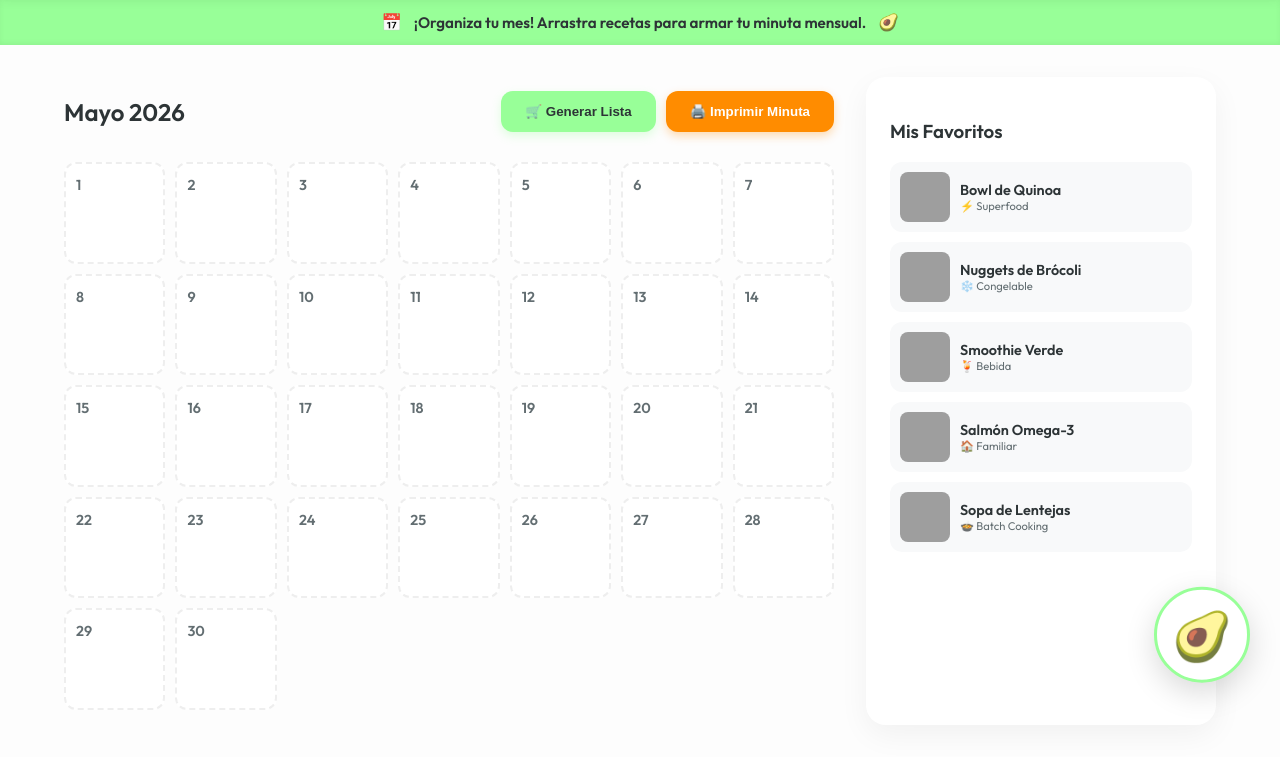
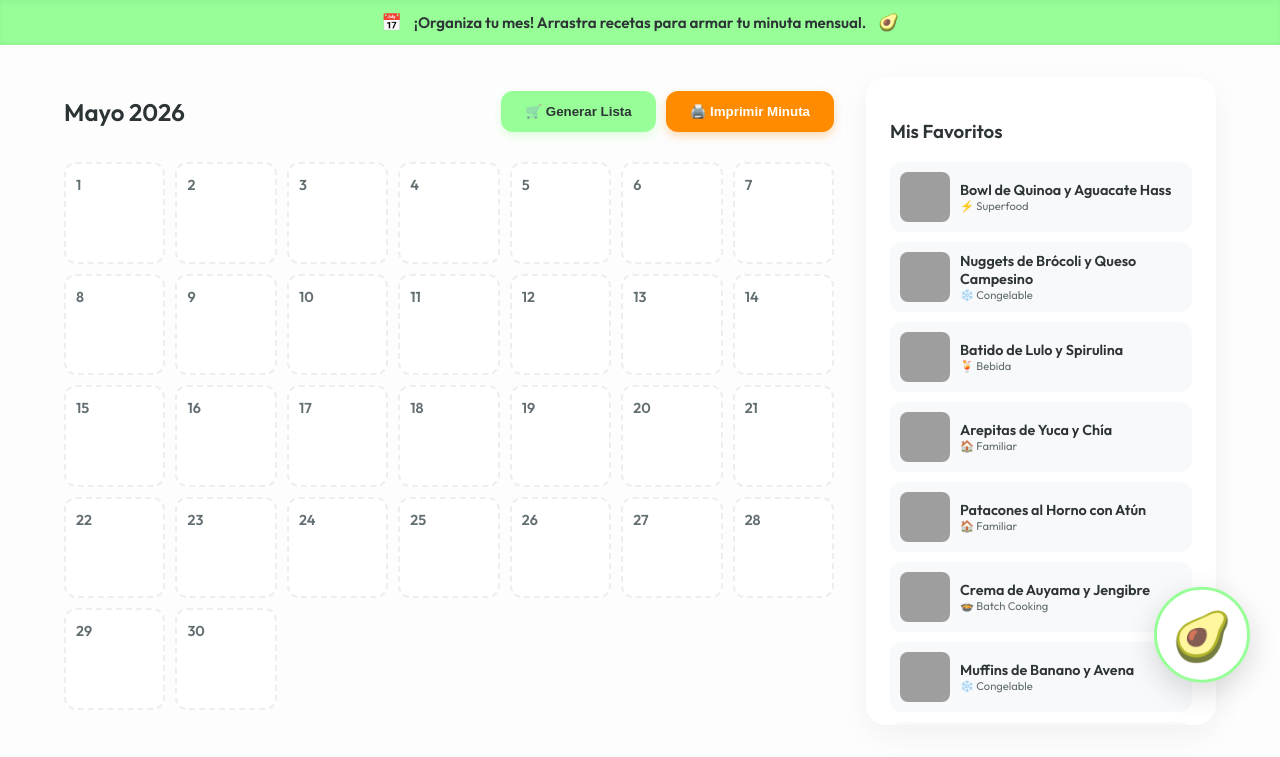
Before and after one commit to emicoralbe-hash/SuperLoncheras, a FastAPI app: page /planner in a window 1280 px wide. Shown: the part 84-841 px from the top of the page. Run offline with FastAPI, Linux system fonts and the light colour scheme; grey boxes are pictures that could not be loaded.

Commit message:
Add files via upload

```diff
--- a/app.py
+++ b/app.py
@@ -16,98 +16,283 @@ templates = Jinja2Templates(directory="templates")
 RECETAS = [
     {
         "id": 1,
-        "nombre": "Bowl de Quinoa",
+        "nombre": "Bowl de Quinoa y Aguacate Hass",
         "img": "https://images.unsplash.com/photo-1546069901-ba9599a7e63c",
         "tag": "⚡ Superfood",
         "ingredientes": [
-            {"item": "Quinoa", "cant": "1/2 taza", "cat": "Granos"},
-            {"item": "Arándanos", "cant": "1/4 taza", "cat": "Frutas"},
+            {"item": "Quinoa de Boyacá", "cant": "1/2 taza", "cat": "Granos"},
+            {"item": "Aguacate Hass", "cant": "1/2 unidad", "cat": "Frutas"},
             {"item": "Chía", "cant": "1 cda", "cat": "Superalimentos"}
         ],
         "alergias": [],
-        "pasos": [
-            "Lavar la quinoa bajo el grifo hasta que el agua salga limpia.",
-            "Cocinar la quinoa con el doble de agua por 15 minutos.",
-            "Mezclar con los arándanos y las semillas de chía en un bowl.",
-            "Acompañar con un poco de miel si se desea."
-        ],
-        "video_url": "v6YREv0t2rU" # ID de ejemplo de YouTube
+        "pasos": ["Cocinar la quinoa", "Picar el aguacate en cubos", "Mezclar todo en un bowl"],
+        "video_url": "v6YREv0t2rU"
     },
     {
         "id": 2,
-        "nombre": "Nuggets de Brócoli",
+        "nombre": "Nuggets de Brócoli y Queso Campesino",
         "img": "https://images.unsplash.com/photo-1541832676-9b763b0239ab",
         "tag": "❄️ Congelable",
         "ingredientes": [
-            {"item": "Brócoli", "cant": "1 cabeza", "cat": "Verduras"},
-            {"item": "Huevo", "cant": "1 unidad", "cat": "Proteínas"},
-            {"item": "Queso Parmesano", "cant": "1/2 taza", "cat": "Lácteos"}
+            {"item": "Brócoli fresco", "cant": "1 cabeza", "cat": "Verduras"},
+            {"item": "Queso Campesino", "cant": "100g", "cat": "Lácteos"},
+            {"item": "Huevo", "cant": "1 unidad", "cat": "Proteínas"}
         ],
         "alergias": ["Lácteos", "Huevo"],
-        "pasos": [
-            "Rallar el brócoli crudo finamente.",
-            "Mezclar con el huevo batido y el queso parmesano.",
-            "Formar pequeñas bolitas y aplastarlas en una bandeja de horno.",
-            "Hornear a 200°C por 15-20 minutos hasta que doren."
-        ],
+        "pasos": ["Rallar el brócoli", "Mezclar con queso y huevo", "Hornear por 15 min"],
         "video_url": "Y90G7_qC5_k"
     },
     {
         "id": 3,
-        "nombre": "Smoothie Verde",
+        "nombre": "Batido de Lulo y Spirulina",
         "img": "https://images.unsplash.com/photo-1505253716362-afaea1d3d1af",
         "tag": "🍹 Bebida",
         "ingredientes": [
-            {"item": "Espinaca", "cant": "1 puñado", "cat": "Verduras"},
-            {"item": "Manzana Verde", "cant": "1 unidad", "cat": "Frutas"},
-            {"item": "Spirulina", "cant": "1 cdta", "cat": "Superalimentos"}
+            {"item": "Lulo maduro", "cant": "2 unidades", "cat": "Frutas"},
+            {"item": "Spirulina", "cant": "1 cdta", "cat": "Superalimentos"},
+            {"item": "Agua de Coco", "cant": "1 taza", "cat": "Bebidas"}
         ],
         "alergias": [],
-        "pasos": [
-            "Lavar bien las espinacas y la manzana.",
-            "Cortar la manzana en trozos eliminando el corazón.",
-            "Licuar todos los ingredientes con un poco de agua o agua de coco.",
-            "Servir inmediatamente para aprovechar los nutrientes."
-        ],
+        "pasos": ["Licuar el lulo con agua de coco", "Añadir spirulina", "Servir frío"],
         "video_url": "2v1rXvS-8p8"
     },
     {
         "id": 4,
-        "nombre": "Salmón Omega-3",
-        "img": "https://images.unsplash.com/photo-1512621776951-a57141f2eefd",
+        "nombre": "Arepitas de Yuca y Chía",
+        "img": "https://images.unsplash.com/photo-1599121174707-1304977123a0",
         "tag": "🏠 Familiar",
         "ingredientes": [
-            {"item": "Salmón", "cant": "200g", "cat": "Proteínas"},
-            {"item": "Espárragos", "cant": "1 manojo", "cat": "Verduras"},
-            {"item": "Limón", "cant": "1 unidad", "cat": "Frutas"}
+            {"item": "Yuca cocida", "cant": "2 tazas", "cat": "Tubérculos"},
+            {"item": "Semillas de Chía", "cant": "1 cda", "cat": "Superalimentos"},
+            {"item": "Sal rosada", "cant": "al gusto", "cat": "Especias"}
         ],
-        "alergias": ["Pescado"],
-        "pasos": [
-            "Sellar el salmón en una sartén caliente con poco aceite.",
-            "Añadir los espárragos a la misma sartén.",
-            "Cocinar por 4 minutos de cada lado.",
-            "Terminar con jugo de limón fresco y una pizca de sal."
-        ],
-        "video_url": "b8lXh0m0Lp4"
+        "alergias": [],
+        "pasos": ["Masar la yuca cocida", "Agregar chía", "Asar en sartén hasta dorar"],
+        "video_url": "v_KjT-vP0lE"
     },
     {
         "id": 5,
-        "nombre": "Sopa de Lentejas",
-        "img": "https://images.unsplash.com/photo-1547592166-23ac45744acd",
+        "nombre": "Patacones al Horno con Atún",
+        "img": "https://images.unsplash.com/photo-1626074353765-517a681e40be",
+        "tag": "🏠 Familiar",
+        "ingredientes": [
+            {"item": "Plátano Verde", "cant": "2 unidades", "cat": "Frutas"},
+            {"item": "Atún en agua", "cant": "1 lata", "cat": "Proteínas"},
+            {"item": "Tomate y Cebolla", "cant": "para el hogao", "cat": "Verduras"}
+        ],
+        "alergias": ["Pescado"],
+        "pasos": ["Hacer patacones", "Hornear para que queden crocantes", "Poner atún encima"],
+        "video_url": "H4Ym_M7H-4M"
+    },
+    {
+        "id": 6,
+        "nombre": "Crema de Auyama y Jengibre",
+        "img": "https://images.unsplash.com/photo-1476718406336-bb5a9690ee2a",
         "tag": "🍲 Batch Cooking",
         "ingredientes": [
-            {"item": "Lentejas", "cant": "1 taza", "cat": "Legumbres"},
-            {"item": "Zanahoria", "cant": "2 unidades", "cat": "Verduras"},
-            {"item": "Kale", "cant": "1 puñado", "cat": "Verduras"}
+            {"item": "Auyama picada", "cant": "500g", "cat": "Verduras"},
+            {"item": "Jengibre rallado", "cant": "1 cdta", "cat": "Especias"},
+            {"item": "Leche de Coco", "cant": "1/2 taza", "cat": "Bebidas"}
         ],
-        "congelado_tips": "Dura hasta 3 meses. Descongelar en refrigeración 24h antes.",
         "alergias": [],
-        "pasos": [
-            "Sofreír la zanahoria picada.",
-            "Añadir las lentejas y cubrir con agua o caldo de verduras.",
-            "Cocinar a fuego lento por 30 minutos.",
-            "Añadir el kale picado al final y dejar reposar 5 minutos."
-        ]
+        "pasos": ["Cocinar auyama con jengibre", "Licuar con leche de coco", "Salpimentar"],
+        "video_url": "K8_wWp3vC0E"
+    },
+    {
+        "id": 7,
+        "nombre": "Muffins de Banano y Avena",
+        "img": "https://images.unsplash.com/photo-1558961359-1d99283f085c",
+        "tag": "❄️ Congelable",
+        "ingredientes": [
+            {"item": "Banano maduro", "cant": "3 unidades", "cat": "Frutas"},
+            {"item": "Avena en hojuelas", "cant": "2 tazas", "cat": "Granos"},
+            {"item": "Canela", "cant": "1 cdta", "cat": "Especias"}
+        ],
+        "alergias": [],
+        "pasos": ["Aplastar bananos", "Mezclar con avena", "Hornear 20 min"],
+        "video_url": "fL-z7_x_O-I"
+    },
+    {
+        "id": 8,
+        "nombre": "Ensalada de Frijol Negro y Maíz",
+        "img": "https://images.unsplash.com/photo-1512621776951-a57141f2eefd",
+        "tag": "🥗 Saludable",
+        "ingredientes": [
+            {"item": "Frijol Negro cocido", "cant": "1 taza", "cat": "Legumbres"},
+            {"item": "Maíz tierno", "cant": "1/2 taza", "cat": "Granos"},
+            {"item": "Cilantro", "cant": "un manojo", "cat": "Verduras"}
+        ],
+        "alergias": [],
+        "pasos": ["Mezclar frijoles y maíz", "Añadir limón y cilantro", "Refrigerar antes de servir"],
+        "video_url": "vY_KjT-vP0lE"
+    },
+    {
+        "id": 9,
+        "nombre": "Arroz con Pollo y Verduras",
+        "img": "https://images.unsplash.com/photo-1512058560366-cd24295980c7",
+        "tag": "🏠 Familiar",
+        "ingredientes": [
+            {"item": "Arroz blanco", "cant": "1 taza", "cat": "Granos"},
+            {"item": "Pollo desmechado", "cant": "1 pechuga", "cat": "Proteínas"},
+            {"item": "Arveja y Zanahoria", "cant": "1/2 taza", "cat": "Verduras"}
+        ],
+        "alergias": [],
+        "pasos": ["Cocinar arroz con verduras", "Añadir pollo", "Mezclar bien"],
+        "video_url": "vY_KjT-vP0lE"
+    },
+    {
+        "id": 10,
+        "nombre": "Sopa de Guineo (Banano Verde)",
+        "img": "https://images.unsplash.com/photo-1547592166-23ac45744acd",
+        "tag": "🍲 Tradicional",
+        "ingredientes": [
+            {"item": "Guineo verde", "cant": "4 unidades", "cat": "Frutas"},
+            {"item": "Carne de res para sopa", "cant": "250g", "cat": "Proteínas"},
+            {"item": "Cilantro y Cebolla", "cant": "al gusto", "cat": "Verduras"}
+        ],
+        "alergias": [],
+        "pasos": ["Picar guineo en cuadritos", "Cocinar con carne y aliños", "Servir caliente"],
+        "video_url": "vY_KjT-vP0lE"
+    },
+    {
+        "id": 11,
+        "nombre": "Jugo de Guayaba y Avena",
+        "img": "https://images.unsplash.com/photo-1621506289937-a8e4df240d0b",
+        "tag": "🍹 Bebida",
+        "ingredientes": [
+            {"item": "Guayaba madura", "cant": "3 unidades", "cat": "Frutas"},
+            {"item": "Avena en polvo", "cant": "2 cdas", "cat": "Granos"},
+            {"item": "Panela rallada", "cant": "1 cda", "cat": "Endulzantes"}
+        ],
+        "alergias": [],
+        "pasos": ["Licuar guayaba con avena", "Colar si se desea", "Endulzar con panela"],
+        "video_url": "vY_KjT-vP0lE"
+    },
+    {
+        "id": 12,
+        "nombre": "Tortilla de Espinaca y Champiñones",
+        "img": "https://images.unsplash.com/photo-1525351484163-7529414344d8",
+        "tag": "🍳 Desayuno",
+        "ingredientes": [
+            {"item": "Huevo", "cant": "2 unidades", "cat": "Proteínas"},
+            {"item": "Espinaca baby", "cant": "1 taza", "cat": "Verduras"},
+            {"item": "Champiñones", "cant": "1/2 taza", "cat": "Verduras"}
+        ],
+        "alergias": ["Huevo"],
+        "pasos": ["Batir huevos", "Añadir espinaca y champiñones", "Cocinar en sartén"],
+        "video_url": "vY_KjT-vP0lE"
+    },
+    {
+        "id": 13,
+        "nombre": "Lentejas con Chorizo de Ternera",
+        "img": "https://images.unsplash.com/photo-1547592166-23ac45744acd",
+        "tag": "🍲 Familiar",
+        "ingredientes": [
+            {"item": "Lentejas Pardinas", "cant": "1 taza", "cat": "Legumbres"},
+            {"item": "Chorizo de Ternera", "cant": "2 unidades", "cat": "Proteínas"},
+            {"item": "Papa picada", "cant": "1 unidad", "cat": "Tubérculos"}
+        ],
+        "alergias": [],
+        "pasos": ["Cocinar lentejas con papa", "Añadir chorizo picado", "Hacer un buen hogao"],
+        "video_url": "vY_KjT-vP0lE"
+    },
+    {
+        "id": 14,
+        "nombre": "Salpicón de Frutas Tropicales",
+        "img": "https://images.unsplash.com/photo-1490818387583-1baba5e638af",
+        "tag": "🍹 Bebida",
+        "ingredientes": [
+            {"item": "Papaya y Melón", "cant": "1 taza", "cat": "Frutas"},
+            {"item": "Banano", "cant": "1 unidad", "cat": "Frutas"},
+            {"item": "Jugo de Naranja", "cant": "2 tazas", "cat": "Frutas"}
+        ],
+        "alergias": [],
+        "pasos": ["Picar frutas en cubos", "Mezclar con jugo de naranja", "Servir bien frío"],
+        "video_url": "vY_KjT-vP0lE"
+    },
+    {
+        "id": 15,
+        "nombre": "Tostadas de Masa Madre con Tomate",
+        "img": "https://images.unsplash.com/photo-1525351484163-7529414344d8",
+        "tag": "🍳 Desayuno",
+        "ingredientes": [
+            {"item": "Pan de Masa Madre", "cant": "2 tajadas", "cat": "Granos"},
+            {"item": "Tomate cherry", "cant": "1/2 taza", "cat": "Verduras"},
+            {"item": "Aceite de Oliva", "cant": "1 cda", "cat": "Grasas"}
+        ],
+        "alergias": ["Gluten"],
+        "pasos": ["Tostar el pan", "Poner tomate y aceite encima", "Salpimentar"],
+        "video_url": "vY_KjT-vP0lE"
+    },
+    {
+        "id": 16,
+        "nombre": "Pancakes de Avena y Arándanos",
+        "img": "https://images.unsplash.com/photo-1528452632967-2d43a6d599a7",
+        "tag": "🍳 Desayuno",
+        "ingredientes": [
+            {"item": "Avena molida", "cant": "1 taza", "cat": "Granos"},
+            {"item": "Huevo", "cant": "1 unidad", "cat": "Proteínas"},
+            {"item": "Arándanos frescos", "cant": "1/4 taza", "cat": "Frutas"}
+        ],
+        "alergias": ["Huevo"],
+        "pasos": ["Licuar ingredientes", "Cocinar en sartén", "Servir con miel"],
+        "video_url": "vY_KjT-vP0lE"
+    },
+    {
+        "id": 17,
+        "nombre": "Caldo de Costilla Levanta Muertos",
+        "img": "https://images.unsplash.com/photo-1547592166-23ac45744acd",
+        "tag": "🍲 Tradicional",
+        "ingredientes": [
+            {"item": "Costilla de res", "cant": "500g", "cat": "Proteínas"},
+            {"item": "Papa Sabanera", "cant": "3 unidades", "cat": "Tubérculos"},
+            {"item": "Cilantro", "cant": "al gusto", "cat": "Verduras"}
+        ],
+        "alergias": [],
+        "pasos": ["Pitar la costilla", "Añadir papa y cilantro", "Servir con arepa"],
+        "video_url": "vY_KjT-vP0lE"
+    },
+    {
+        "id": 18,
+        "nombre": "Arepa de Choclo con Queso",
+        "img": "https://images.unsplash.com/photo-1599121174707-1304977123a0",
+        "tag": "🌽 Típico",
+        "ingredientes": [
+            {"item": "Masa de choclo", "cant": "2 tazas", "cat": "Granos"},
+            {"item": "Queso Cuajada", "cant": "100g", "cat": "Lácteos"},
+            {"item": "Mantequilla", "cant": "1 cda", "cat": "Grasas"}
+        ],
+        "alergias": ["Lácteos"],
+        "pasos": ["Asar arepa", "Poner queso encima", "Doblar y calentar"],
+        "video_url": "vY_KjT-vP0lE"
+    },
+    {
+        "id": 19,
+        "nombre": "Salpicón de Pollo (Lonchera)",
+        "img": "https://images.unsplash.com/photo-1512621776951-a57141f2eefd",
+        "tag": "🍱 Lonchera",
+        "ingredientes": [
+            {"item": "Pollo cocido", "cant": "1/2 pechuga", "cat": "Proteínas"},
+            {"item": "Papa picada", "cant": "1 unidad", "cat": "Tubérculos"},
+            {"item": "Mayonesa casera", "cant": "1 cda", "cat": "Salsas"}
+        ],
+        "alergias": ["Huevo"],
+        "pasos": ["Mezclar pollo y papa", "Añadir mayonesa", "Refrigerar"],
+        "video_url": "vY_KjT-vP0lE"
+    },
+    {
+        "id": 20,
+        "nombre": "Smoothie de Mango y Chía",
+        "img": "https://images.unsplash.com/photo-1505253716362-afaea1d3d1af",
+        "tag": "🍹 Bebida",
+        "ingredientes": [
+            {"item": "Mango de azúcar", "cant": "2 unidades", "cat": "Frutas"},
+            {"item": "Semillas de Chía", "cant": "1 cda", "cat": "Superalimentos"},
+            {"item": "Leche de Almendras", "cant": "1 taza", "cat": "Bebidas"}
+        ],
+        "alergias": [],
+        "pasos": ["Licuar mango con leche", "Añadir chía", "Dejar reposar 5 min"],
+        "video_url": "vY_KjT-vP0lE"
     }
 ]
 
--- a/templates/planner.html
+++ b/templates/planner.html
@@ -198,11 +198,20 @@
 
         function assignRecipe(dayElement) {
             const day = dayElement.querySelector('.day-number').innerText;
+            const target = dayElement.querySelector('.assigned-recipe');
+
             if (selectedRecipe) {
+                const recipe = recetasData.find(r => r.nombre === selectedRecipe);
+                const recipeId = selectedRecipeId;
+
                 assignedRecipes[day] = selectedRecipe;
-                dayElement.querySelector('.assigned-recipe').innerHTML =
-                    `<div style="font-size: 0.6rem; margin-top: 5px; color: var(--orange); font-weight: 600;">${selectedRecipe}</div>`;
-                dayElement.style.borderColor = 'var(--orange)';
+
+                target.innerHTML = `
+                    <div style="background: var(--light-mint); padding: 5px; border-radius: 8px; font-size: 0.7rem; color: var(--dark); cursor: pointer;"
+                         onclick="window.location.href='/recipe/${recipeId}'">
+                        <strong>${selectedRecipe}</strong>
+                    </div>`;
+                dayElement.style.border = "2px solid var(--mint)";
                 dayElement.style.background = '#fff8f0';
 
                 showBubble(`¡Perfecto! Planificaste ${selectedRecipe} para el día ${day}. 🌟`);
```
